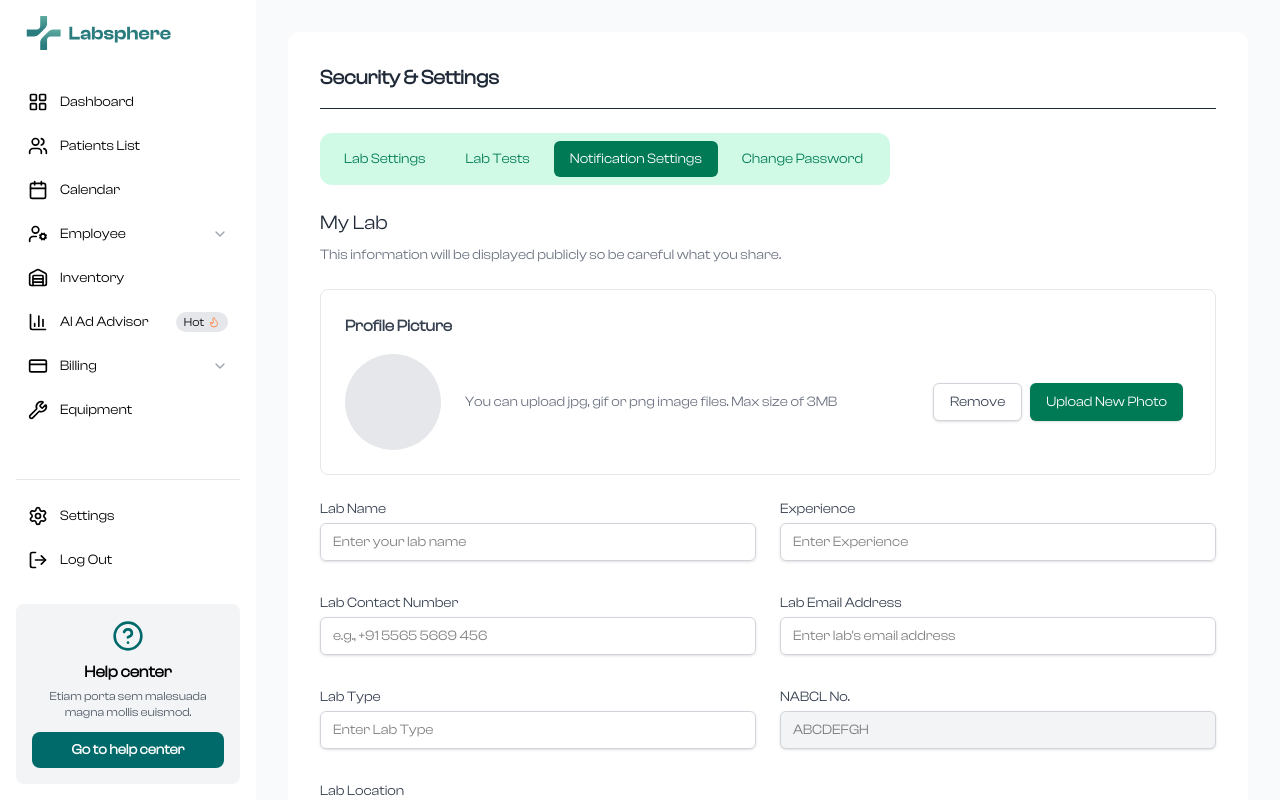
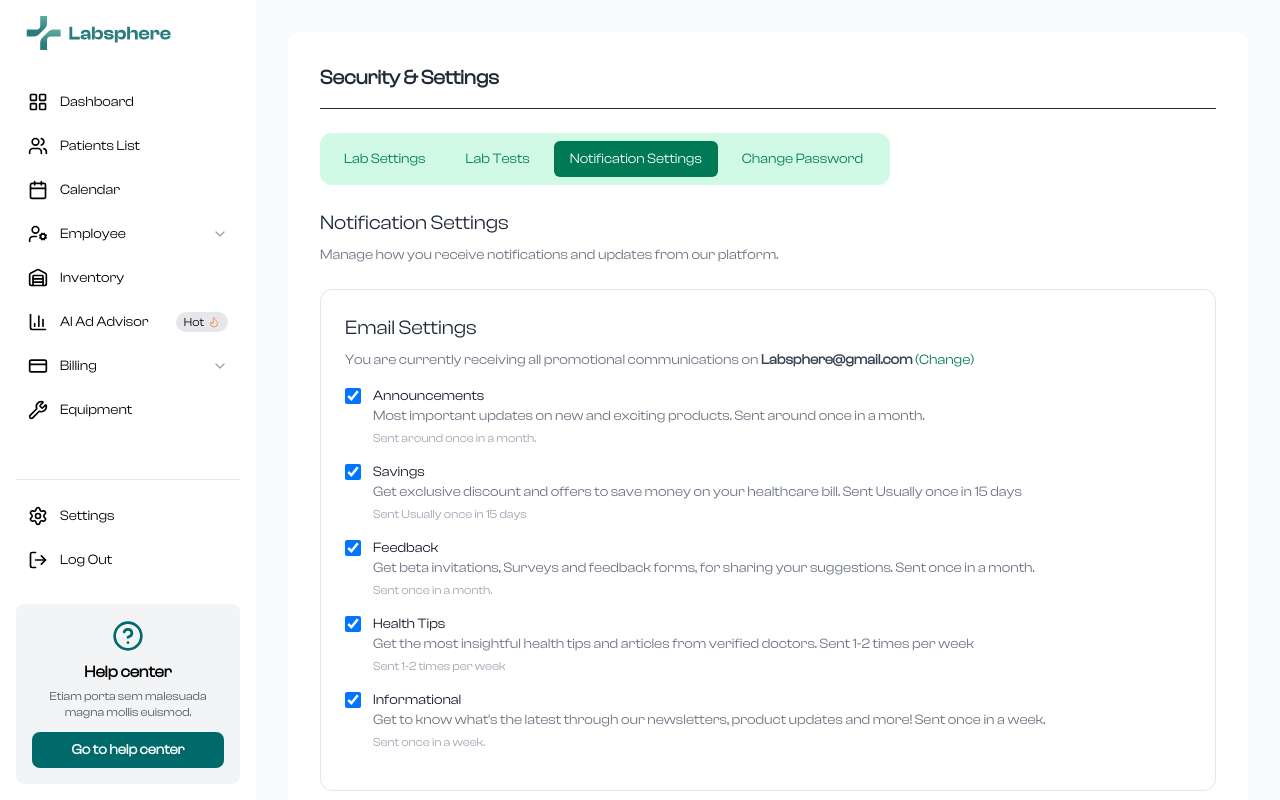
Before and after one commit to sidd-gupta05/CodeQuest, a Next.js app: page /dashboard/lab/profile in a window 1280 px wide. Both pictures are taken after a click on the button "Notification Settings". Shown: the top 800 px of the page. Built offline with nearby package versions, Linux system fonts and the light colour scheme; no server answers.

Commit message:
created Notification Setting

```diff
--- /dev/null
+++ b/app/dashboard/lab/profile/NotificationSetting.tsx
@@ -0,0 +1,275 @@
+// app/dashboard/lab/profile/NotificationSettings.tsx
+'use client';
+
+import React, { useState, ChangeEvent } from 'react';
+import { CheckCircle, XCircle, Loader2 } from 'lucide-react';
+
+interface CheckboxFieldProps {
+  label: string;
+  id: string;
+  checked: boolean;
+  onChange: (e: ChangeEvent<HTMLInputElement>) => void;
+  description: string;
+  sentFrequency: string;
+}
+
+const CheckboxField: React.FC<CheckboxFieldProps> = ({
+  label,
+  id,
+  checked,
+  onChange,
+  description,
+  sentFrequency,
+}) => (
+  <div className="flex items-start mb-4">
+    <div className="flex items-center h-5">
+      <input
+        id={id}
+        name={id}
+        type="checkbox"
+        checked={checked}
+        onChange={onChange}
+        className="h-4 w-4 text-emerald-600 focus:ring-emerald-500 border-gray-300 rounded"
+      />
+    </div>
+    <div className="ml-3 text-sm flex-1">
+      <label htmlFor={id} className="font-medium text-gray-900">
+        {label}
+      </label>
+      <p className="text-gray-500">{description}</p>
+      <p className="text-xs text-gray-400 mt-1">Sent {sentFrequency}</p>
+    </div>
+  </div>
+);
+
+const NotificationSettings: React.FC = () => {
+  const [emailSettings, setEmailSettings] = useState({
+    announcements: true,
+    savings: true,
+    feedback: true,
+    healthTips: true,
+    informational: true,
+  });
+
+  const [smsSettings, setSmsSettings] = useState({
+    announcements: true,
+    savings: true,
+    feedback: true,
+    healthTips: true,
+    informational: true,
+  });
+
+  const [whatsappSettings, setWhatsappSettings] = useState(true);
+  const [message, setMessage] = useState('');
+  const [isError, setIsError] = useState(false);
+  const [loading, setLoading] = useState(false);
+
+  const handleEmailChange = (e: ChangeEvent<HTMLInputElement>) => {
+    const { name, checked } = e.target;
+    setEmailSettings((prev) => ({ ...prev, [name]: checked }));
+  };
+
+  const handleSmsChange = (e: ChangeEvent<HTMLInputElement>) => {
+    const { name, checked } = e.target;
+    setSmsSettings((prev) => ({ ...prev, [name]: checked }));
+  };
+
+  const handleWhatsappChange = (e: ChangeEvent<HTMLInputElement>) => {
+    setWhatsappSettings(e.target.checked);
+  };
+
+  const handleSaveChanges = async () => {
+    setLoading(true);
+    setMessage('');
+    setIsError(false);
+
+    // Simulate API call
+    try {
+      await new Promise((resolve) => setTimeout(resolve, 1500));
+      setMessage('Notification settings saved successfully!');
+    } catch (error) {
+      setMessage('Failed to save settings. Please try again.');
+      setIsError(true);
+    } finally {
+      setLoading(false);
+    }
+  };
+
+  return (
+    <div className="space-y-6">
+      <div>
+        <h3 className="text-xl font-medium text-gray-800 mb-2">
+          Notification Settings
+        </h3>
+        <p className="text-sm text-gray-500 mb-6">
+          Manage how you receive notifications and updates from our platform.
+        </p>
+      </div>
+
+      <div className="border border-gray-200 rounded-xl p-6">
+        <h3 className="text-xl font-medium text-gray-800 mb-2">
+          Email Settings
+        </h3>
+        <p className="text-sm text-gray-500 mb-4">
+          You are currently receiving all promotional communications on{' '}
+          <span className="font-semibold text-gray-700">
+            Labsphere@gmail.com
+          </span>{' '}
+          <span className="text-emerald-700 cursor-pointer">(Change)</span>
+        </p>
+        <div className="space-y-4">
+          <CheckboxField
+            label="Announcements"
+            id="announcements"
+            checked={emailSettings.announcements}
+            onChange={handleEmailChange}
+            description="Most important updates on new and exciting products. Sent around once in a month."
+            sentFrequency="around once in a month."
+          />
+          <CheckboxField
+            label="Savings"
+            id="savings"
+            checked={emailSettings.savings}
+            onChange={handleEmailChange}
+            description="Get exclusive discount and offers to save money on your healthcare bill. Sent Usually once in 15 days"
+            sentFrequency="Usually once in 15 days"
+          />
+          <CheckboxField
+            label="Feedback"
+            id="feedback"
+            checked={emailSettings.feedback}
+            onChange={handleEmailChange}
+            description="Get beta invitations, Surveys and feedback forms, for sharing your suggestions. Sent once in a month."
+            sentFrequency="once in a month."
+          />
+          <CheckboxField
+            label="Health Tips"
+            id="healthTips"
+            checked={emailSettings.healthTips}
+            onChange={handleEmailChange}
+            description="Get the most insightful health tips and articles from verified doctors. Sent 1-2 times per week"
+            sentFrequency="1-2 times per week"
+          />
+          <CheckboxField
+            label="Informational"
+            id="informational"
+            checked={emailSettings.informational}
+            onChange={handleEmailChange}
+            description="Get to know what's the latest through our newsletters, product updates and more! Sent once in a week."
+            sentFrequency="once in a week."
+          />
+        </div>
+      </div>
+
+      <div className="border border-gray-200 rounded-xl p-6">
+        <h3 className="text-xl font-medium text-gray-800 mb-2">SMS Settings</h3>
+        <p className="text-sm text-gray-500 mb-4">
+          You are currently receiving all promotional communications on{' '}
+          <span className="font-semibold text-gray-700">+123456789009</span>{' '}
+          <span className="text-emerald-700 cursor-pointer">(Change)</span>
+        </p>
+        <div className="space-y-4">
+          <CheckboxField
+            label="Announcements"
+            id="smsAnnouncements"
+            checked={smsSettings.announcements}
+            onChange={handleSmsChange}
+            description="Most important updates on new and exciting products. Sent around once in a month."
+            sentFrequency="around once in a month."
+          />
+          <CheckboxField
+            label="Savings"
+            id="smsSavings"
+            checked={smsSettings.savings}
+            onChange={handleSmsChange}
+            description="Get exclusive discount and offers to save money on your healthcare bill. Sent Usually once in 15 days"
+            sentFrequency="Usually once in 15 days"
+          />
+          <CheckboxField
+            label="Feedback"
+            id="smsFeedback"
+            checked={smsSettings.feedback}
+            onChange={handleSmsChange}
+            description="Get beta invitations, Surveys and feedback forms, for sharing your suggestions. Sent once in a month."
+            sentFrequency="once in a month."
+          />
+          <CheckboxField
+            label="Health Tips"
+            id="smsHealthTips"
+            checked={smsSettings.healthTips}
+            onChange={handleSmsChange}
+            description="Get the most insightful health tips and articles from verified doctors. Sent 1-2 times per week"
+            sentFrequency="1-2 times per week"
+          />
+          <CheckboxField
+            label="Informational"
+            id="smsInformational"
+            checked={smsSettings.informational}
+            onChange={handleSmsChange}
+            description="Get to know what's the latest through our newsletters, product updates and more! Sent once in a week."
+            sentFrequency="once in a week."
+          />
+        </div>
+      </div>
+
+      <div className="border border-gray-200 rounded-xl p-6">
+        <h3 className="text-xl font-medium text-gray-800 mb-2">
+          WhatsApp Settings
+        </h3>
+        <div className="flex items-start">
+          <div className="flex items-center h-5">
+            <input
+              id="whatsappUpdates"
+              name="whatsappUpdates"
+              type="checkbox"
+              checked={whatsappSettings}
+              onChange={handleWhatsappChange}
+              className="h-4 w-4 text-emerald-600 focus:ring-emerald-500 border-gray-300 rounded"
+            />
+          </div>
+          <div className="ml-3 text-sm">
+            <label
+              htmlFor="whatsappUpdates"
+              className="font-medium text-gray-900"
+            >
+              I want to receive important notifications and updates via WhatsApp
+            </label>
+            <p className="text-gray-500">You can Disable these at any time</p>
+          </div>
+          <div className="ml-auto text-emerald-700 cursor-pointer">
+            (Change)
+          </div>
+        </div>
+      </div>
+
+      <div className="mt-6 flex justify-start">
+        <button
+          type="button"
+          onClick={handleSaveChanges}
+          className="flex items-center justify-center px-6 py-3 text-base font-medium rounded-md shadow-sm text-white bg-emerald-700 hover:bg-emerald-800 cursor-pointer disabled:opacity-50 disabled:cursor-not-allowed"
+          disabled={loading}
+        >
+          {loading && <Loader2 className="mr-2 h-5 w-5 animate-spin" />}
+          {loading ? 'Saving Changes...' : 'Save Changes'}
+        </button>
+      </div>
+
+      {message && (
+        <div
+          className={`mt-6 p-4 rounded-md flex items-center ${
+            isError ? 'bg-red-100 text-red-800' : 'bg-green-100 text-green-800'
+          }`}
+        >
+          {isError ? (
+            <XCircle className="h-5 w-5 mr-2" />
+          ) : (
+            <CheckCircle className="h-5 w-5 mr-2" />
+          )}
+          <p className="text-sm font-medium">{message}</p>
+        </div>
+      )}
+    </div>
+  );
+};
+
+export default NotificationSettings;
--- a/app/dashboard/lab/profile/page.tsx
+++ b/app/dashboard/lab/profile/page.tsx
@@ -23,6 +23,7 @@ import { ScheduleForm } from '@/components/LabSlots/ScheduleForm';
 import { Input } from '@/components/ui/input';
 import { LabContext } from '@/app/context/LabContext';
 import ChangePasswordForm from './ChangePasswordForm';
+import NotificationSettings from './NotificationSetting';
 
 interface CheckboxFieldProps {
   label: string;
@@ -144,7 +145,6 @@ const LabForm: React.FC = () => {
           .single();
 
         if (detailsError && detailsError.code !== 'PGRST116') {
-          // PGRST116 is "not found" error, which is acceptable for new labs
           throw detailsError;
         }
 
@@ -251,8 +251,6 @@ const LabForm: React.FC = () => {
           .getPublicUrl(`lab/${labId}/${cleanFileName}`);
 
         finalImageUrl = publicUrlData?.publicUrl || '';
-      } else if (finalImageUrl === '') {
-        // Handle image removal from storage if needed
       }
 
       const { error: labError } = await supabase
@@ -265,7 +263,6 @@ const LabForm: React.FC = () => {
 
       if (labError) throw new Error(`Lab update failed: ${labError.message}`);
 
-      // Prepare LabDetails payload with CORRECT column names
       const labDetailsPayload = {
         labId: labId,
         labName: formData.labName,
@@ -319,6 +316,9 @@ const LabForm: React.FC = () => {
 
   const renderTabContent = () => {
     switch (activeTab) {
+      case 'notification-settings':
+        return <NotificationSettings />;
+
       case 'change-password':
         return <ChangePasswordForm />;
 
@@ -365,7 +365,7 @@ const LabForm: React.FC = () => {
                       <button
                         type="button"
                         onClick={handleRemoveImage}
-                        className="px-4 py-2 text-sm font-medium rounded-md border border-gray-300 shadow-sm text-gray-700 bg-white hover:bg-gray-50 cursor-pointer"
+                        className="px-4 py-2 text-sm font-medium rounded-md border border-gray-300 shadow-sm text-gray-700 bg-white hover:bg-gray-50"
                       >
                         Remove
                       </button>
@@ -374,7 +374,7 @@ const LabForm: React.FC = () => {
                         onClick={() =>
                           document.getElementById('file-upload')?.click()
                         }
-                        className="px-4 py-2 text-sm font-medium rounded-md shadow-sm text-white bg-emerald-700 hover:bg-emerald-800 cursor-pointer"
+                        className="px-4 py-2 text-sm font-medium rounded-md shadow-sm text-white bg-emerald-700 hover:bg-emerald-800"
                       >
                         Upload New Photo
                       </button>
@@ -468,7 +468,7 @@ const LabForm: React.FC = () => {
                       <button
                         type="button"
                         onClick={handleFetchLocation}
-                        className="flex items-center px-4 py-2 text-sm font-medium rounded-md shadow-sm text-white bg-emerald-700 hover:bg-emerald-800 justify-center mt-2 md:mt-0 cursor-pointer"
+                        className="flex items-center px-4 py-2 text-sm font-medium rounded-md shadow-sm text-white bg-emerald-700 hover:bg-emerald-800 justify-center mt-2 md:mt-0"
                       >
                         <LocateFixed className="w-4 h-4 mr-2" />
                         Fetch Location
@@ -540,7 +540,7 @@ const LabForm: React.FC = () => {
   };
 
   return (
-    <div className="flex min-h-screen bg-gray-50 select-none">
+    <div className="flex min-h-screen bg-gray-50">
       <div className="flex-1">
         <div className="flex items-start justify-center p-4 sm:p-6 lg:p-8 font-inter">
           <div className="bg-white p-6 sm:p-8 rounded-xl w-full max-w-7xl">
@@ -550,9 +550,9 @@ const LabForm: React.FC = () => {
             </div>
 
             {/* Tabs */}
-            <div className="flex space-x-2 mb-6 text-sm font-medium text-emerald-700 bg-emerald-100 p-2 rounded-xl w-[570px] ">
+            <div className="flex space-x-2 mb-6 text-sm font-medium text-emerald-700 bg-emerald-100 p-2 rounded-xl w-[570px]">
               <button
-                className={`px-4 py-2 rounded-md cursor-pointer ${
+                className={`px-4 py-2 rounded-md ${
                   activeTab === 'lab-settings'
                     ? 'bg-emerald-700 text-white'
                     : 'hover:bg-emerald-700 hover:text-white'
@@ -562,7 +562,7 @@ const LabForm: React.FC = () => {
                 Lab Settings
               </button>
               <button
-                className={`px-4 py-2 rounded-md cursor-pointer ${
+                className={`px-4 py-2 rounded-md ${
                   activeTab === 'lab-tests'
                     ? 'bg-emerald-700 text-white'
                     : 'hover:bg-emerald-700 hover:text-white'
@@ -572,7 +572,7 @@ const LabForm: React.FC = () => {
                 Lab Tests
               </button>
               <button
-                className={`px-4 py-2 rounded-md cursor-pointer ${
+                className={`px-4 py-2 rounded-md ${
                   activeTab === 'notification-settings'
                     ? 'bg-emerald-700 text-white'
                     : 'hover:bg-emerald-700 hover:text-white'
@@ -582,7 +582,7 @@ const LabForm: React.FC = () => {
                 Notification Settings
               </button>
               <button
-                className={`px-4 py-2 rounded-md cursor-pointer ${
+                className={`px-4 py-2 rounded-md ${
                   activeTab === 'change-password'
                     ? 'bg-emerald-700 text-white'
                     : 'hover:bg-emerald-700 hover:text-white'
```
